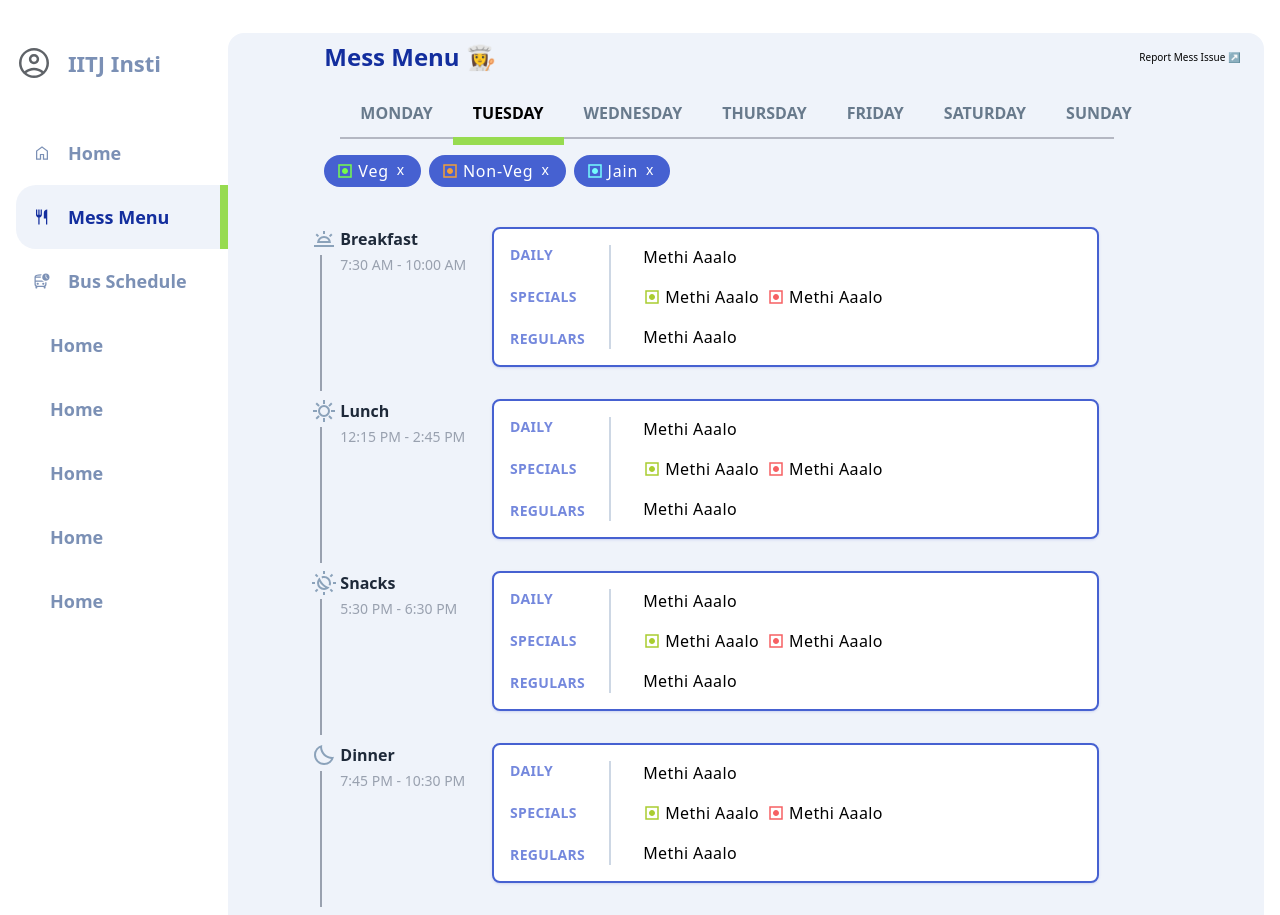
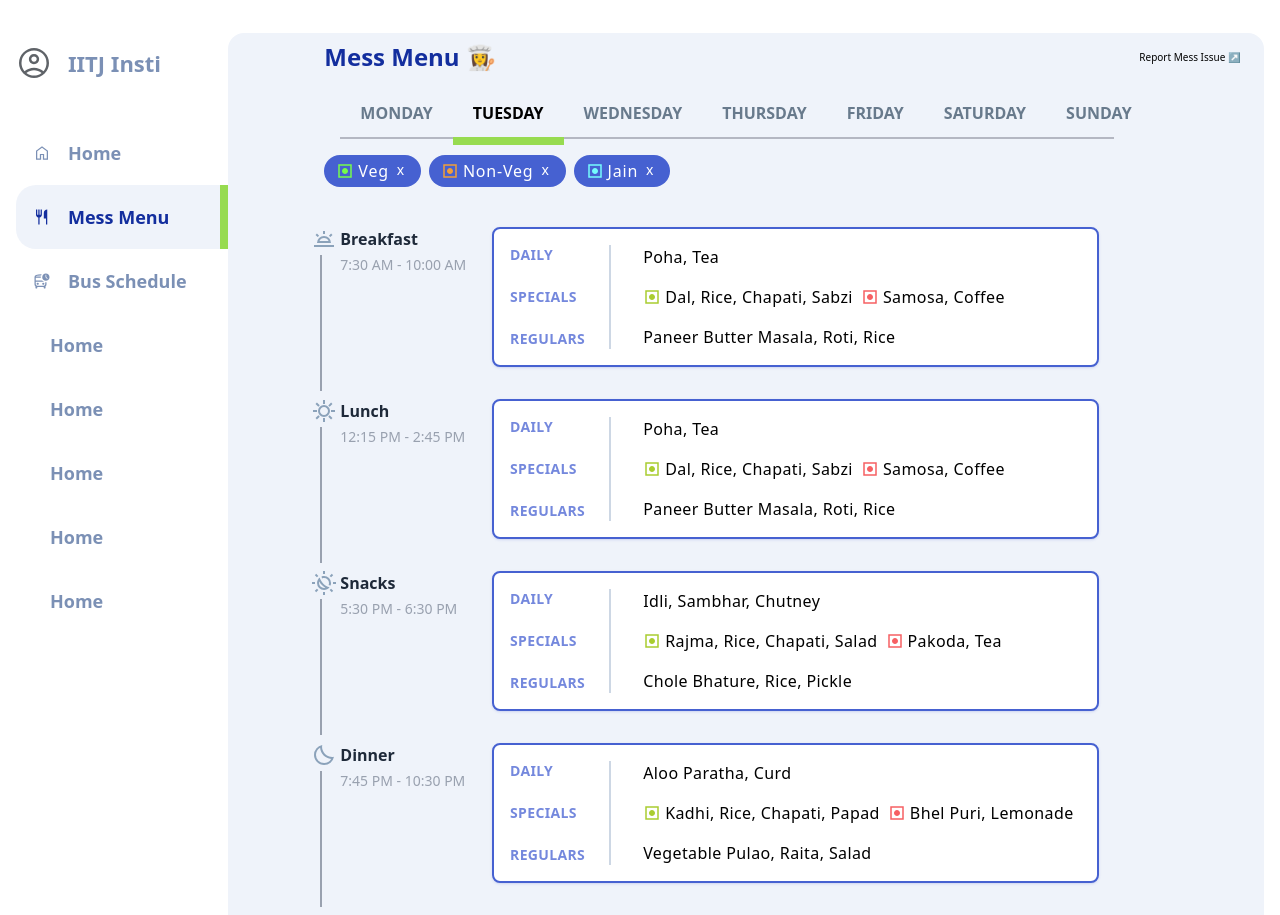
Before and after one commit to HerilMistry/IITJInstiWebApp, a React (Vite) app: page /messmenu in a window 1280 px wide. Built offline with nearby package versions, Linux system fonts and the light colour scheme.

Commit message:
new file:   src/components/messmenu/MealBox.jsx 	modified:   src/components/messmenu/MealTimeline.jsx 	new file:   src/data/messmenu.json

```diff
--- /dev/null
+++ b/src/components/messmenu/MealBox.jsx
@@ -0,0 +1,29 @@
+import React from 'react'
+
+function MealBox({menuData}) {
+    return (
+      <div className="w-full flex rounded-lg bg-white gap-x-8 border-2 border-[#4661D1] shadow shadow-[#2538C61F] py-4 px-4 divide-x-2 divide-[#CDD7E4]">
+        <div className="flex flex-col gap-y-4 text-sm justify-between text-[#7488DD] font-semibold -tracking-tight pr-6">
+          <span>DAILY</span>
+          <span>SPECIALS</span>
+          <span>REGULARS</span>
+        </div>
+        <div className="flex flex-col gap-y-4 justify-between font-medium -tracking-tight">
+          <span>{menuData.menuItemBreakfast}</span>
+          <div className="flex gap-x-2">
+            <span className="flex items-center gap-x-1">
+              <svg xmlns="http://www.w3.org/2000/svg" height="18px" viewBox="0 -960 960 960" width="18px" fill='#A9CD30'><path d="M120-120v-720h720v720H120Zm80-80h560v-560H200v560Zm280-120q-66 0-113-47t-47-113q0-66 47-113t113-47q66 0 113 47t47 113q0 66-47 113t-113 47Z" /></svg>
+              {menuData.menuItemLunch}
+            </span>
+            <span className="flex items-center gap-x-1">
+              <svg xmlns="http://www.w3.org/2000/svg" height="18px" viewBox="0 -960 960 960" width="18px" fill='#F66063'><path d="M120-120v-720h720v720H120Zm80-80h560v-560H200v560Zm280-120q-66 0-113-47t-47-113q0-66 47-113t113-47q66 0 113 47t47 113q0 66-47 113t-113 47Z" /></svg>
+              {menuData.menuItemSnacks}
+            </span>
+          </div>
+          <span>{menuData.menuItemDinner}</span>
+        </div>
+      </div>
+    )
+}
+
+export default MealBox;
--- a/src/components/messmenu/MealTimeline.jsx
+++ b/src/components/messmenu/MealTimeline.jsx
@@ -1,4 +1,6 @@
 import { useEffect, useState } from "react";
+import MealBox from "./MealBox";
+import data from '../../data/messmenu.json'
 
 const meals = [
   { name: "Breakfast", time: "7:30 AM - 10:00 AM"},
@@ -16,6 +18,9 @@ export default function MealTimeline() {
   const hours = date.getHours()
   const mins = date.getMinutes()
   const [time, setTime] = useState(hours * 100 + mins)
+
+  const [menuData,setMenuData] = useState(data.menuData);
+
 
 
   useEffect(() => {
@@ -38,13 +43,13 @@ export default function MealTimeline() {
   return (
     <div className="w-full flex flex-col items-start pl-4 space-y-8 p-6">
       {meals.map((meal, index) => (
-        <TimeSegement index={index} meal={meal} isActive={time>=timings[index][0] && time<=timings[index][1]}/>
+        <TimeSegement index={index} meal={meal} menuData={menuData[index]} isActive={time>=timings[index][0] && time<=timings[index][1]}/>
       ))}
     </div>
   );
 }
 
-function TimeSegement({index,meal,isActive}) {
+function TimeSegement({index,meal,menuData,isActive}) {
 
   const icons = [
     <svg xmlns="http://www.w3.org/2000/svg" height="24px" viewBox="0 -960 960 960" width="24px" fill={(isActive)? '#0E2277':'#8BA2BA'}><path d="m734-556-56-58 86-84 56 56-86 86ZM80-160v-80h800v80H80Zm360-520v-120h80v120h-80ZM226-558l-84-86 56-56 86 86-58 56Zm71 158h366q-23-54-72-87t-111-33q-62 0-111 33t-72 87Zm-97 80q0-117 81.5-198.5T480-600q117 0 198.5 81.5T760-320H200Zm280-80Z" /></svg>,
@@ -63,33 +68,7 @@ function TimeSegement({index,meal,isActive}) {
         </div>
         <p className={(isActive? 'text-[#1839C6]' : 'text-gray-400')+' text-sm font-medium'}>{meal.time}</p>
       </div>
-      <MealBox />
+      <MealBox menuData={menuData}/>
     </div>
   );
 }
-
-function MealBox() {
-  return (
-    <div className="w-full flex rounded-lg bg-white gap-x-8 border-2 border-[#4661D1] shadow shadow-[#2538C61F] py-4 px-4 divide-x-2 divide-[#CDD7E4]">
-      <div className="flex flex-col gap-y-4 text-sm justify-between text-[#7488DD] font-semibold -tracking-tight pr-6">
-        <span>DAILY</span>
-        <span>SPECIALS</span>
-        <span>REGULARS</span>
-      </div>
-      <div className="flex flex-col gap-y-4 justify-between font-medium -tracking-tight">
-        <span>Methi Aaalo</span>
-        <div className="flex gap-x-2">
-          <span className="flex items-center gap-x-1">
-            <svg xmlns="http://www.w3.org/2000/svg" height="18px" viewBox="0 -960 960 960" width="18px" fill='#A9CD30'><path d="M120-120v-720h720v720H120Zm80-80h560v-560H200v560Zm280-120q-66 0-113-47t-47-113q0-66 47-113t113-47q66 0 113 47t47 113q0 66-47 113t-113 47Z" /></svg>
-            Methi Aaalo
-          </span>
-          <span className="flex items-center gap-x-1">
-            <svg xmlns="http://www.w3.org/2000/svg" height="18px" viewBox="0 -960 960 960" width="18px" fill='#F66063'><path d="M120-120v-720h720v720H120Zm80-80h560v-560H200v560Zm280-120q-66 0-113-47t-47-113q0-66 47-113t113-47q66 0 113 47t47 113q0 66-47 113t-113 47Z" /></svg>
-            Methi Aaalo
-          </span>
-        </div>
-        <span>Methi Aaalo</span>
-      </div>
-    </div>
-  )
-}
--- /dev/null
+++ b/src/data/messmenu.json
@@ -0,0 +1,67 @@
+{
+    "menuData": [
+        {
+            "year": 2024,
+            "month": 1,
+            "day": 0,
+            "menuItemBreakfast": "Poha, Tea",
+            "menuItemLunch": "Dal, Rice, Chapati, Sabzi",
+            "menuItemSnacks": "Samosa, Coffee",
+            "menuItemDinner": "Paneer Butter Masala, Roti, Rice"
+        },
+        {
+            "year": 2024,
+            "month": 1,
+            "day": 1,
+            "menuItemBreakfast": "Poha, Tea",
+            "menuItemLunch": "Dal, Rice, Chapati, Sabzi",
+            "menuItemSnacks": "Samosa, Coffee",
+            "menuItemDinner": "Paneer Butter Masala, Roti, Rice"
+        },
+        {
+            "year": 2024,
+            "month": 1,
+            "day": 2,
+            "menuItemBreakfast": "Idli, Sambhar, Chutney",
+            "menuItemLunch": "Rajma, Rice, Chapati, Salad",
+            "menuItemSnacks": "Pakoda, Tea",
+            "menuItemDinner": "Chole Bhature, Rice, Pickle"
+        },
+        {
+            "year": 2024,
+            "month": 1,
+            "day": 3,
+            "menuItemBreakfast": "Aloo Paratha, Curd",
+            "menuItemLunch": "Kadhi, Rice, Chapati, Papad",
+            "menuItemSnacks": "Bhel Puri, Lemonade",
+            "menuItemDinner": "Vegetable Pulao, Raita, Salad"
+        },
+        {
+            "year": 2024,
+            "month": 1,
+            "day": 4,
+            "menuItemBreakfast": "Dosa, Sambhar, Chutney",
+            "menuItemLunch": "Paneer Curry, Rice, Chapati, Salad",
+            "menuItemSnacks": "Pav Bhaji, Tea",
+            "menuItemDinner": "Dal Tadka, Jeera Rice, Roti"
+        },
+        {
+            "year": 2024,
+            "month": 1,
+            "day": 5,
+            "menuItemBreakfast": "Upma, Chutney, Tea",
+            "menuItemLunch": "Vegetable Korma, Rice, Chapati, Pickle",
+            "menuItemSnacks": "Sandwich, Coffee",
+            "menuItemDinner": "Butter Chicken, Roti, Rice"
+        },
+        {
+            "year": 2024,
+            "month": 1,
+            "day": 6,
+            "menuItemBreakfast": "Chole, Bhature, Tea",
+            "menuItemLunch": "Dal Fry, Rice, Chapati, Salad",
+            "menuItemSnacks": "Veg Roll, Tea",
+            "menuItemDinner": "Mixed Vegetable Curry, Roti, Rice"
+        }
+    ]
+}
```
